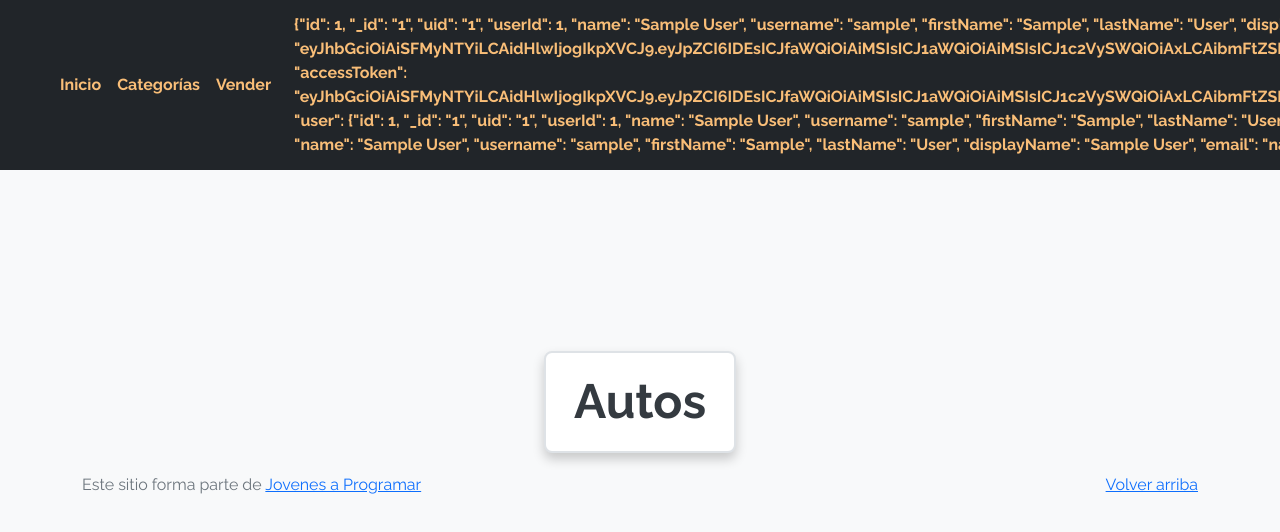
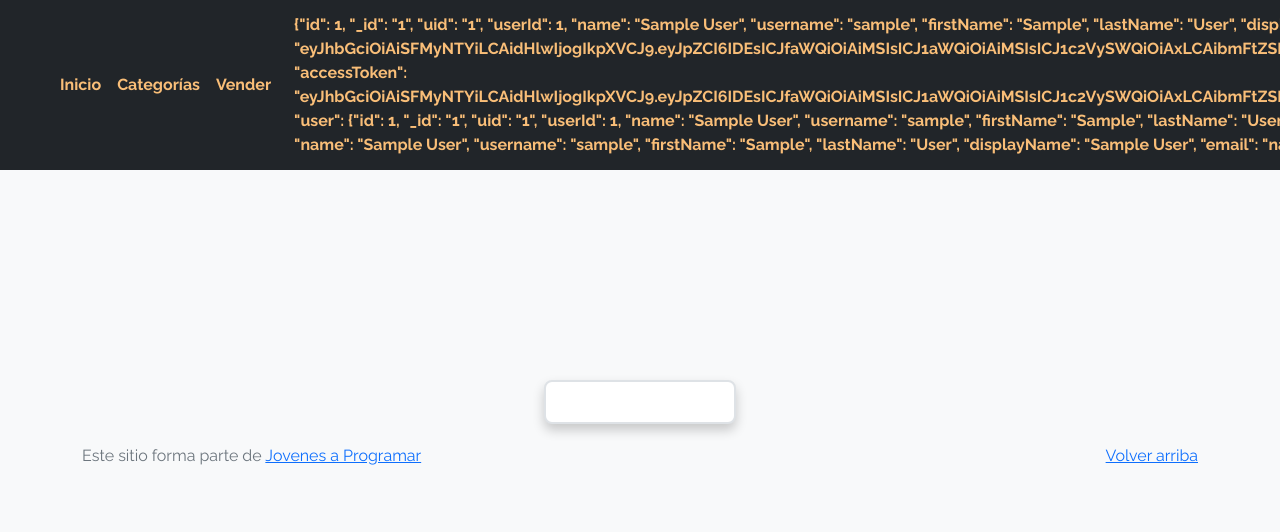
Before and after one commit to nicolefirulo/entrega0, a plain HTML site: page products.html in a window 1280 px wide. Drawn offline with Linux system fonts and the light colour scheme; no server answers; sample sign-in values are in the browser's storage.

Commit message:
html_change_h2

```diff
--- a/products.html
+++ b/products.html
@@ -39,7 +39,7 @@
   </nav>
   <main class="col-md-9 col-sm-10 col-lg-6">
     <div class="text-center">
-      <h2 class="display-7">Autos</h2>
+      <h2 class="display-7"></h2>
     </div>
     <div class="row" id="products-container"></div>
   </main>
```
